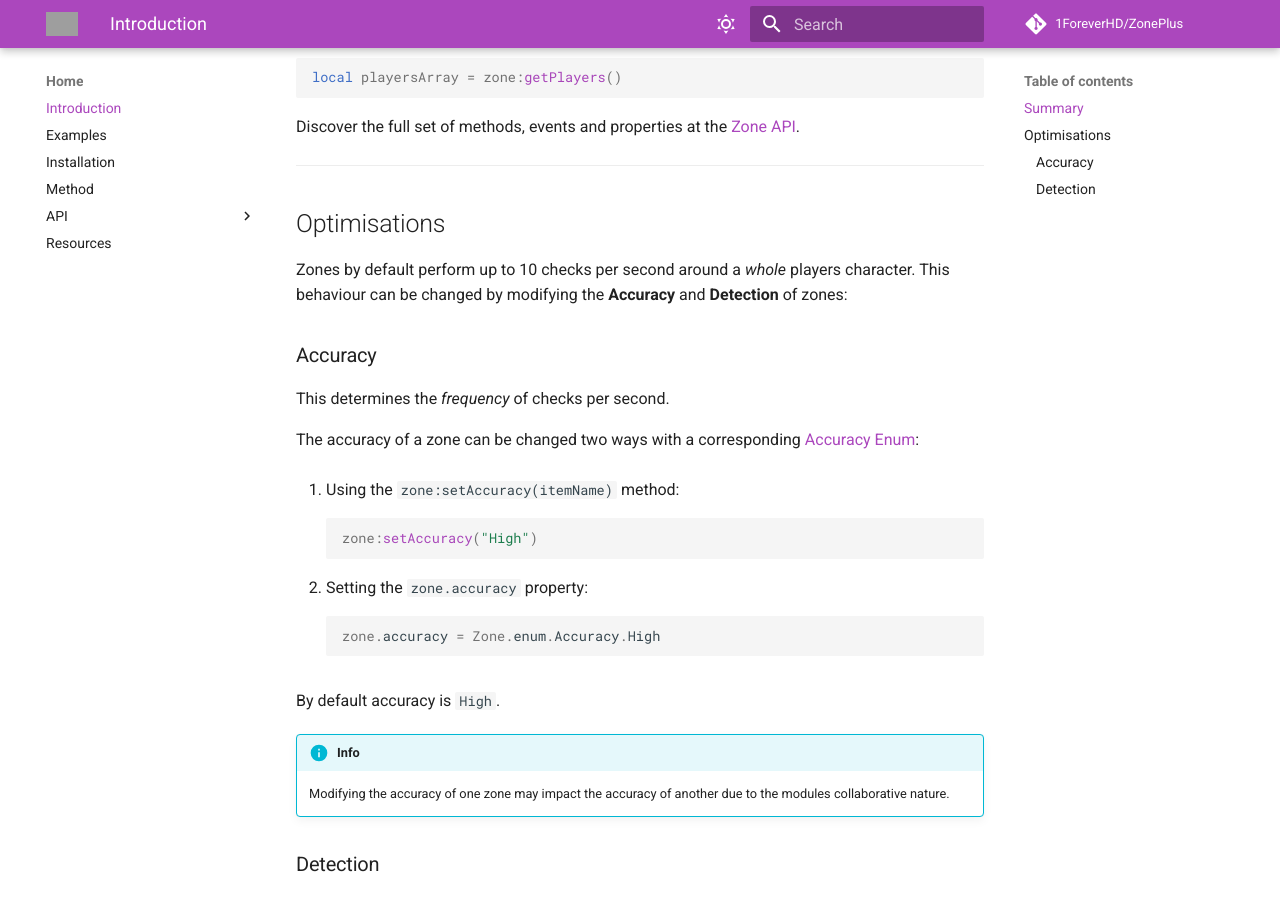
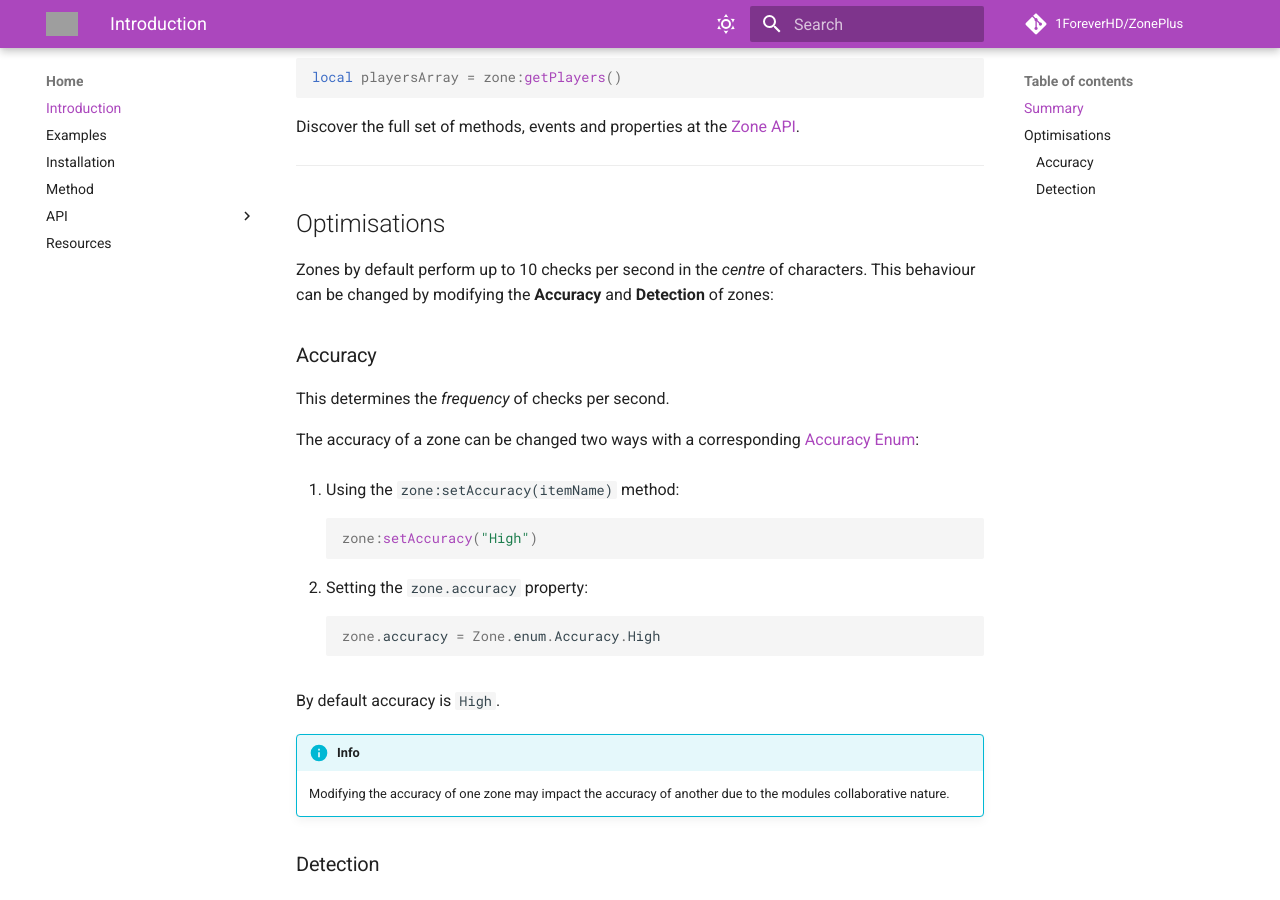
Before and after one commit to 1ForeverHD/ZonePlus, an MkDocs documentation site: the page built from docs/index.md, in a window 1280 px wide and 900 px high, scrolled down 1416 px. Built offline with MkDocs 1.6.1 and Material for MkDocs 9.7.7, drawn with Linux system fonts in a browser that asks for light colours; comment, search, counter and statistics services are not loaded; grey boxes are pictures that could not be loaded.

Commit message:
Update index.md

```diff
--- a/docs/index.md
+++ b/docs/index.md
@@ -57,7 +57,7 @@ Discover the full set of methods, events and properties at the [Zone API].
 ----
 
 ## Optimisations
-Zones by default perform up to 10 checks per second around a *whole* players character. This behaviour can be changed by modifying the **Accuracy** and **Detection** of zones:
+Zones by default perform up to 10 checks per second in the *centre* of characters. This behaviour can be changed by modifying the **Accuracy** and **Detection** of zones:
 
 ### Accuracy
 This determines the *frequency* of checks per second.
```
